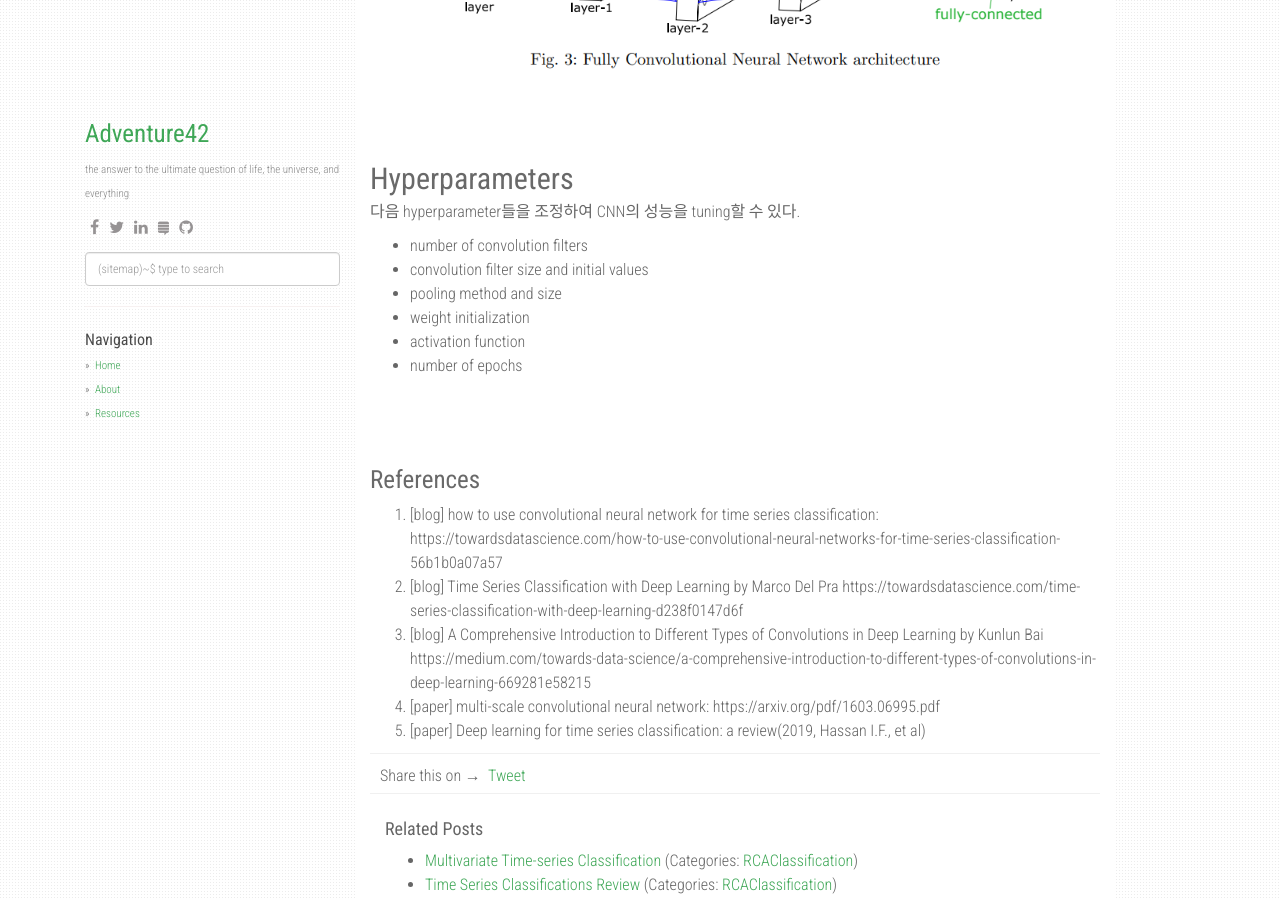
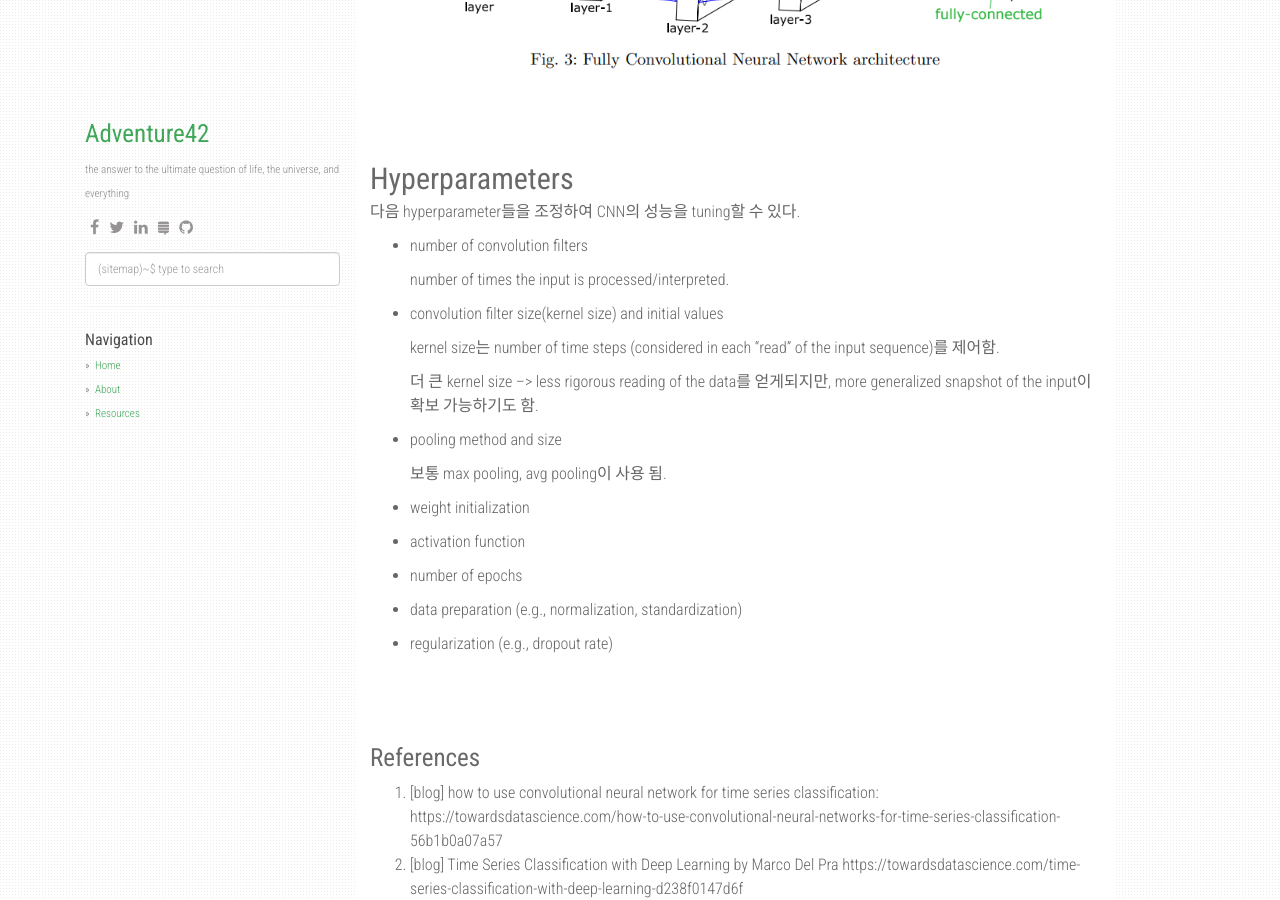
Before and after one commit to adventure42/adventure42.github.io, a Jekyll site: the page built from _posts/2022-04-15-CNN_for_Time_Series_Classification.md, in a window 1280 px wide and 900 px high, scrolled down 8268 px. Built offline with Jekyll 4.4.1, drawn with Linux system fonts in a browser that asks for light colours; nearby versions of some CDN libraries; comment, search, counter and statistics services are not loaded.

Commit message:
updated posting on CNN for MTS classification

```diff
--- a/_posts/2022-04-15-CNN_for_Time_Series_Classification.md
+++ b/_posts/2022-04-15-CNN_for_Time_Series_Classification.md
@@ -164,11 +164,28 @@ CNN architecture for TSC(Time-Series Classification):
 다음 hyperparameter들을 조정하여 CNN의 성능을 tuning할 수 있다.
 
 - number of convolution filters
-- convolution filter size and initial values
+
+  number of times the input is processed/interpreted.
+
+- convolution filter size(kernel size) and initial values
+
+  kernel size는 number of time steps (considered in each "read" of the input sequence)를 제어함.
+
+  더 큰 kernel size --> less rigorous reading of the data를 얻게되지만, more generalized snapshot of the input이 확보 가능하기도 함.
+
 - pooling method and size
+
+  보통 max pooling, avg pooling이 사용 됨.
+
 - weight initialization
+
 - activation function
+
 - number of epochs
+
+- data preparation (e.g., normalization, standardization)
+
+- regularization (e.g., dropout rate)
 
 <br>
 
```
